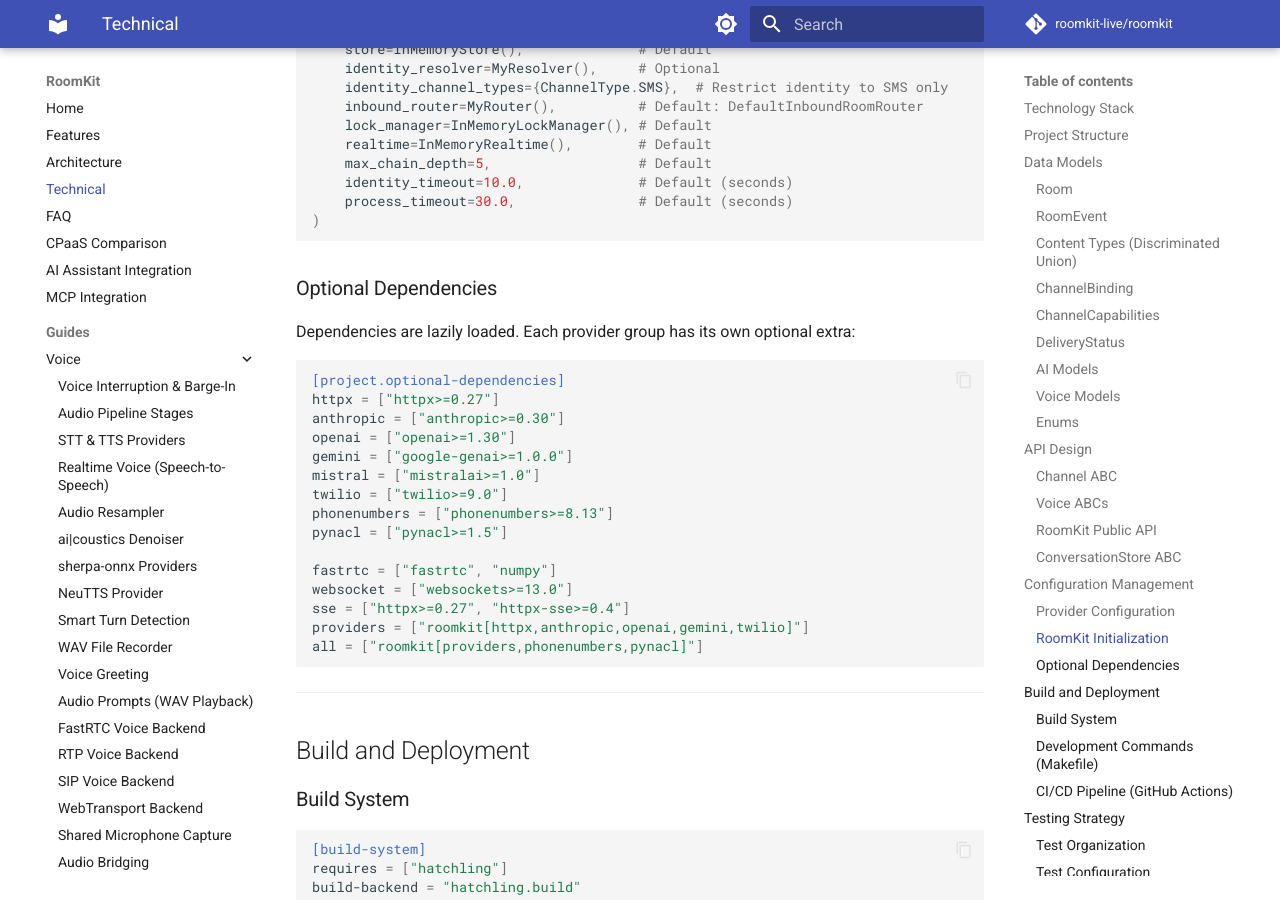
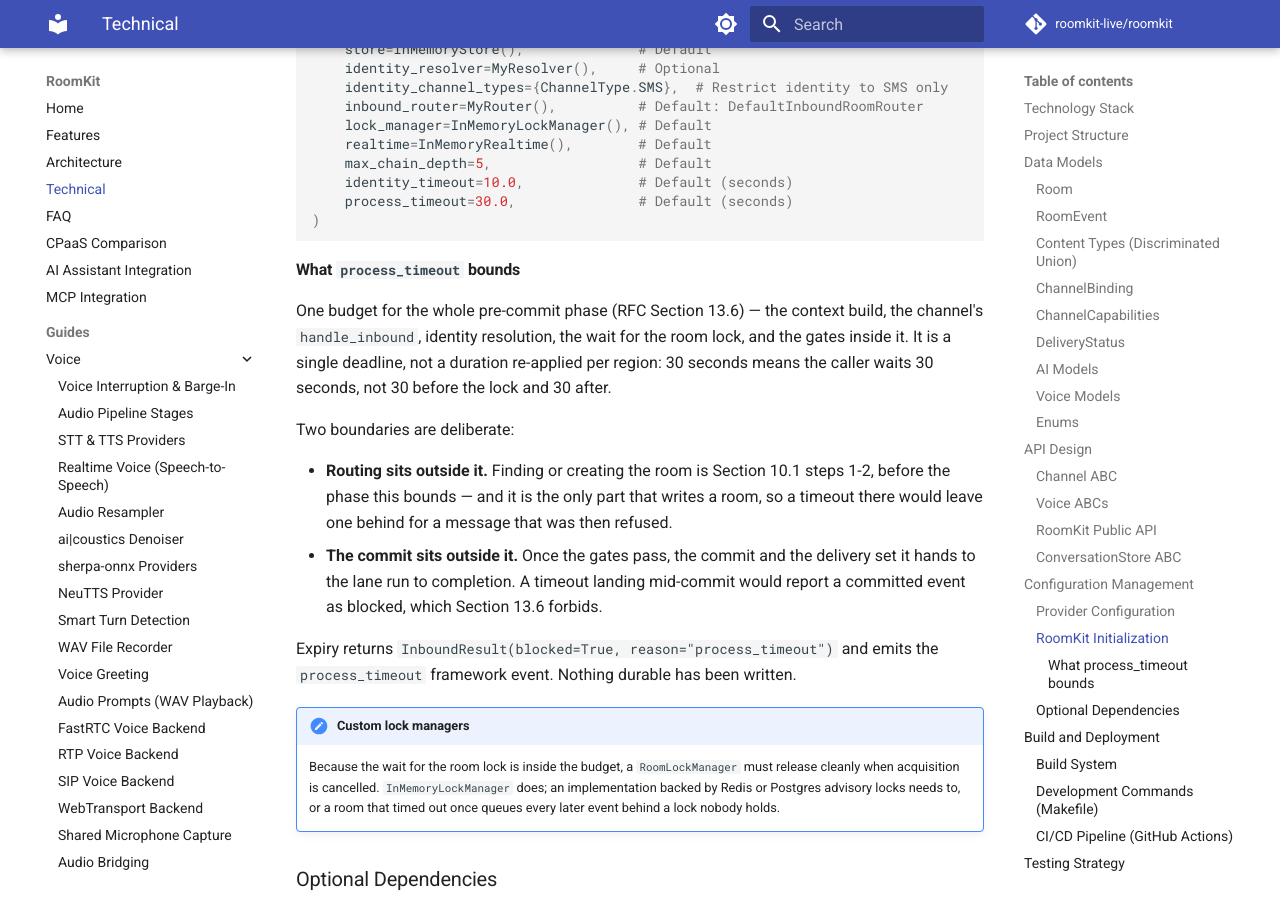
Before and after one commit to roomkit-live/roomkit-docs, an MkDocs documentation site: the page built from docs/technical.md, in a window 1280 px wide and 900 px high, scrolled down 14931 px. Built offline with MkDocs 1.6.1 and Material for MkDocs 9.7.7, drawn with Linux system fonts in a browser that asks for light colours; comment, search, counter and statistics services are not loaded.

Commit message:
docs(core): what process_timeout actually bounds
roomkit now applies it to the whole pre-commit phase — context build,
handle_inbound, identity, the wait for the room lock — as one deadline
rather than a duration re-applied per region. Documents the two
deliberate exclusions (routing, the commit) and the obligation the
bounded lock wait puts on a custom RoomLockManager.

````diff
--- a/docs/technical.md
+++ b/docs/technical.md
@@ -688,6 +688,35 @@ kit = RoomKit(
 )
 ```
 
+#### What `process_timeout` bounds
+
+One budget for the whole pre-commit phase (RFC Section 13.6) — the context
+build, the channel's `handle_inbound`, identity resolution, the wait for the
+room lock, and the gates inside it. It is a single deadline, not a duration
+re-applied per region: 30 seconds means the caller waits 30 seconds, not 30
+before the lock and 30 after.
+
+Two boundaries are deliberate:
+
+- **Routing sits outside it.** Finding or creating the room is Section 10.1
+  steps 1-2, before the phase this bounds — and it is the only part that
+  writes a room, so a timeout there would leave one behind for a message that
+  was then refused.
+- **The commit sits outside it.** Once the gates pass, the commit and the
+  delivery set it hands to the lane run to completion. A timeout landing
+  mid-commit would report a committed event as blocked, which Section 13.6
+  forbids.
+
+Expiry returns `InboundResult(blocked=True, reason="process_timeout")` and
+emits the `process_timeout` framework event. Nothing durable has been written.
+
+!!! note "Custom lock managers"
+    Because the wait for the room lock is inside the budget, a
+    `RoomLockManager` must release cleanly when acquisition is cancelled.
+    `InMemoryLockManager` does; an implementation backed by Redis or Postgres
+    advisory locks needs to, or a room that timed out once queues every later
+    event behind a lock nobody holds.
+
 ### Optional Dependencies
 
 Dependencies are lazily loaded. Each provider group has its own optional extra:
````
Also changed, not shown: docs/architecture.md (+1 -1 lines).
